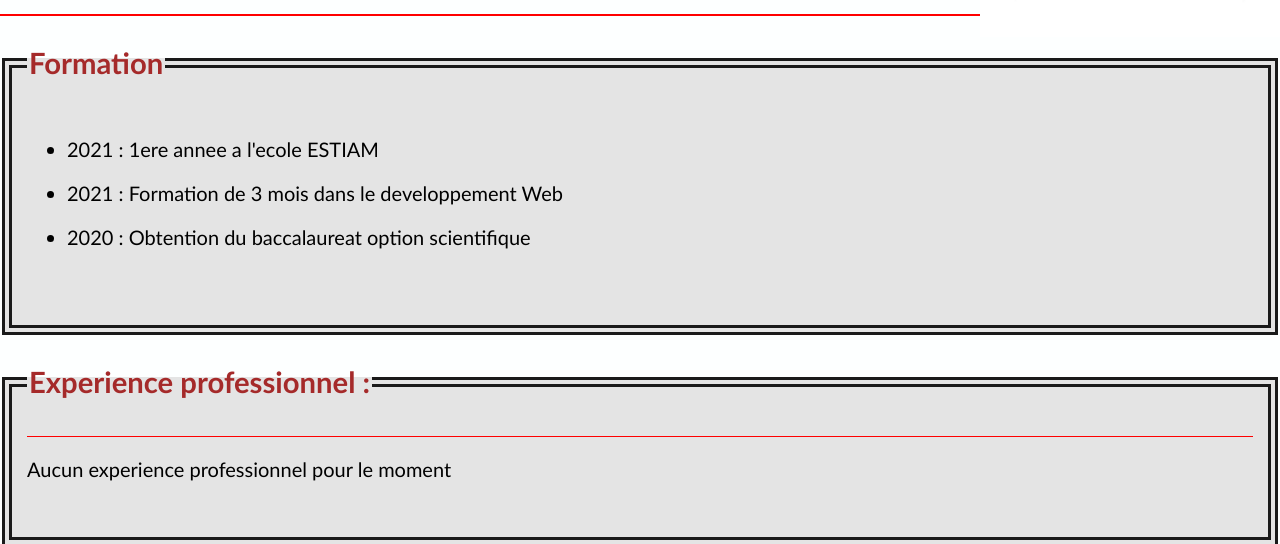
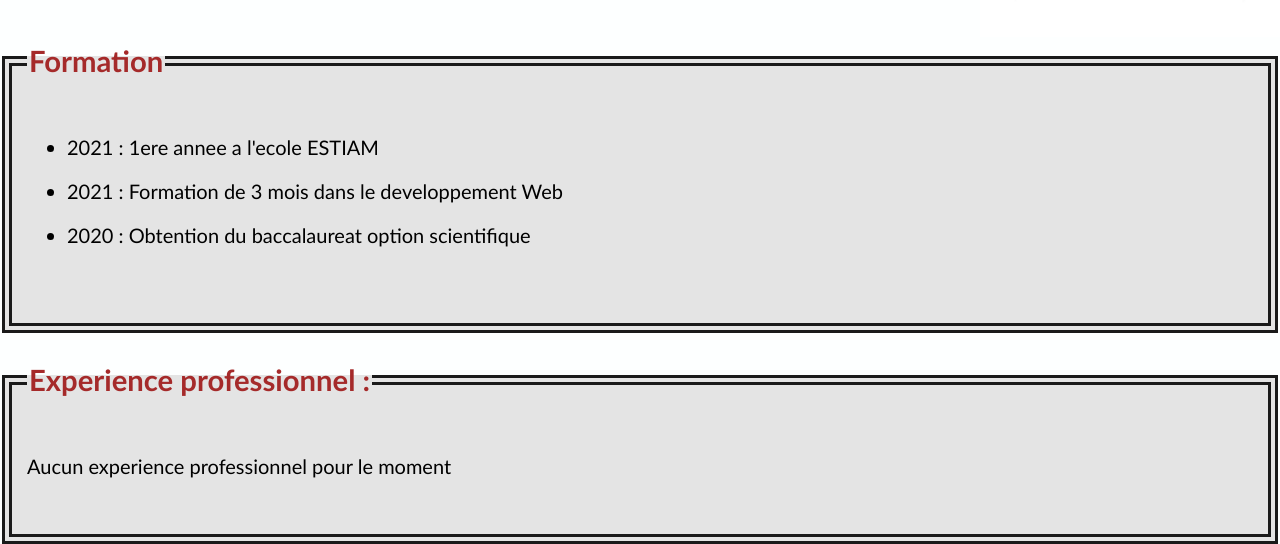
Before and after one commit to HenitsoAndria/HenitsoAndria.github.io, a plain HTML site: page Mon CV.html in a window 1280 px wide. Shown: the part 263-807 px from the top of the page. Drawn offline with Linux system fonts and the light colour scheme.

Commit message:
Update code.css

```diff
--- a/CSS/code.css
+++ b/CSS/code.css
@@ -65,10 +65,6 @@ footer {
     display: inline-flex;
 }
 
-section {
-    border-top: 1px solid red
-}
-
 .fin div {
     margin: 1px 125px;
 }
```
